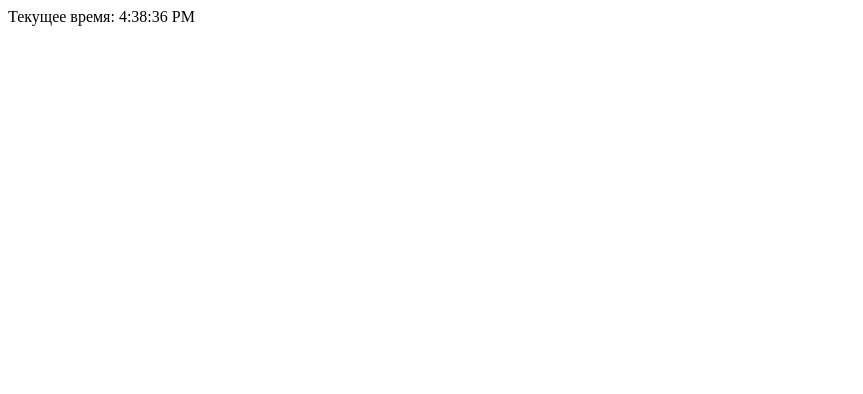
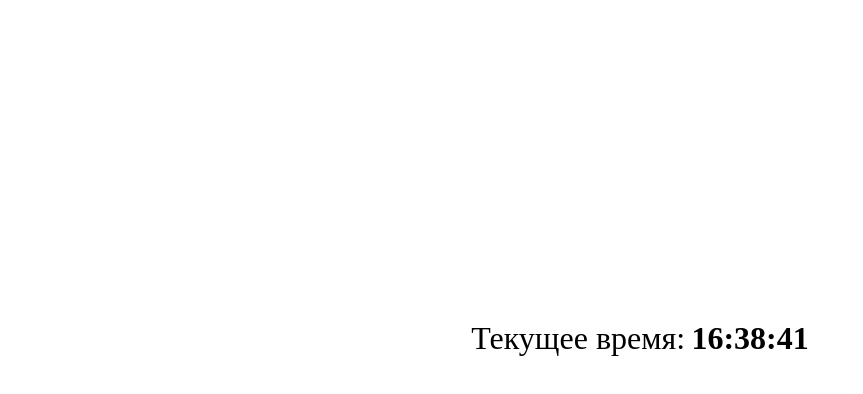
Before and after one commit to safonovmaks1/JavaScript_6.0, a plain HTML site: page lesson_7/lesson_7-required/index.html in a window 1280 px wide. Shown: the whole page, without its empty margins (0-863 px from the left). Drawn offline with Linux system fonts and the light colour scheme.

Commit message:
lesson_7-required

```diff
--- a/lesson_7/lesson_7-required/index.html
+++ b/lesson_7/lesson_7-required/index.html
@@ -5,9 +5,23 @@
     <meta name="viewport" content="width=device-width, initial-scale=1.0">
     <meta http-equiv="X-UA-Compatible" content="ie=edge">
     <title>Lesson 7 required </title>
+    <style>
+        .wrap__times {
+            margin-top: 10em;
+            display: flex;
+            align-items: center;
+            justify-content: center;
+            font-size: 2em;
+            font-weight: 400;
+        }
+        #times {
+            padding-left: .2em;
+            font-weight: 900;
+        }
+    </style>
 </head>
 <body>
-
-    <script src="js/script.js"></script>
+    <div class="wrap__times">Текущее время: <span id="times"></span></div>
+    <script src="script.js"></script>
 </body>
 </html>
--- a/lesson_7/lesson_7-required/js/script.js
+++ /dev/null
@@ -1,5 +0,0 @@
-'use strit';
-
-let data = new Date();
-
-document.write("Текущее время: " + data.toLocaleTimeString());
--- /dev/null
+++ b/lesson_7/lesson_7-required/script.js
@@ -0,0 +1,18 @@
+'use strit';
+
+// let data = new Date();
+// document.write("Текущее время: " + data.toLocaleTimeString());
+
+function times() {
+    let time = new Date(),
+        hour = time.getHours(),
+        minute = time.getMinutes(),
+        second = time.getSeconds();
+
+        if (hour < 10) hour = "0" + hour;
+        if (minute < 10) minute = "0" + minute;
+        if (second < 10) second = "0" + second;
+
+    document.querySelector("#times").textContent = hour + ":" + minute + ":" + second;
+}
+setInterval(times, 1000);
```
